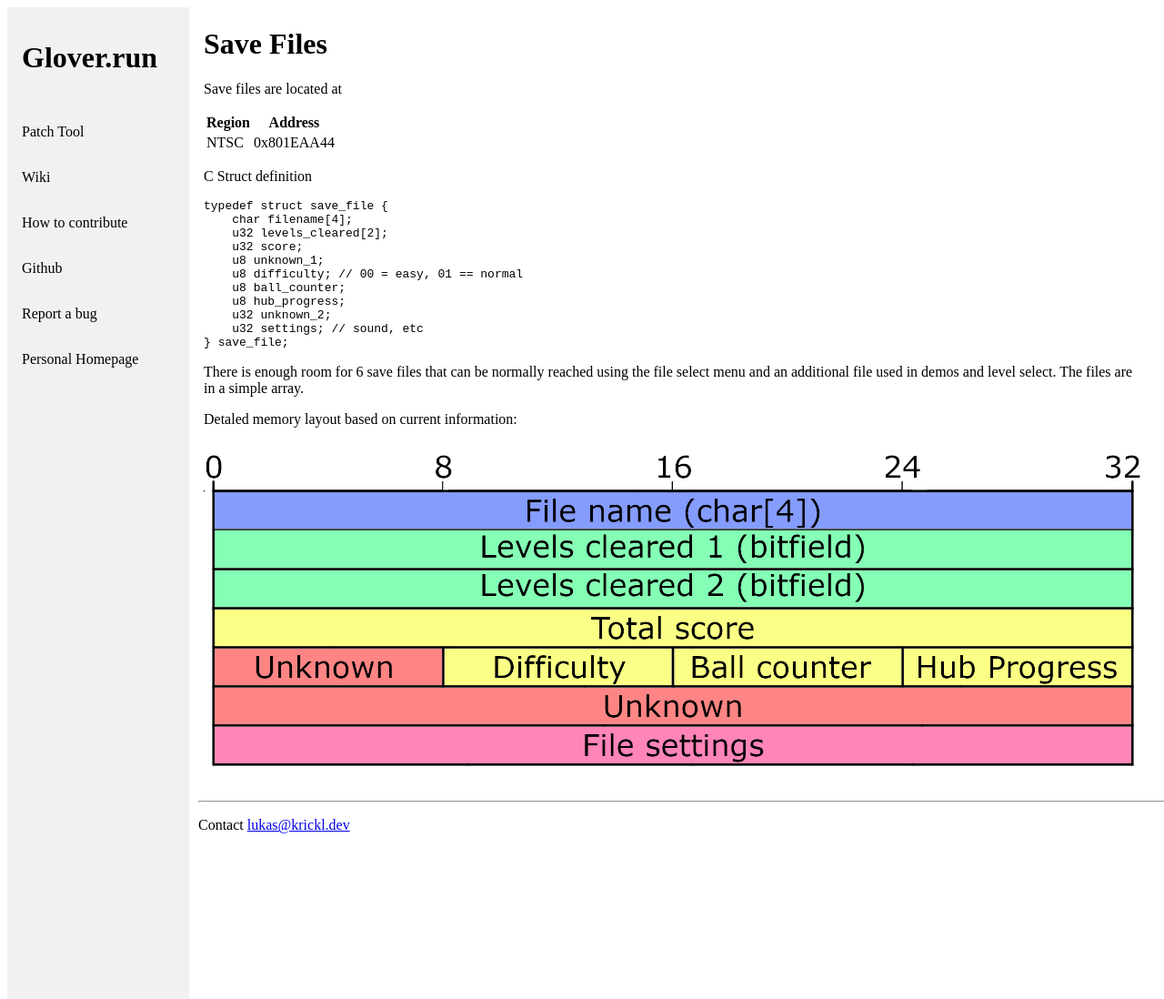
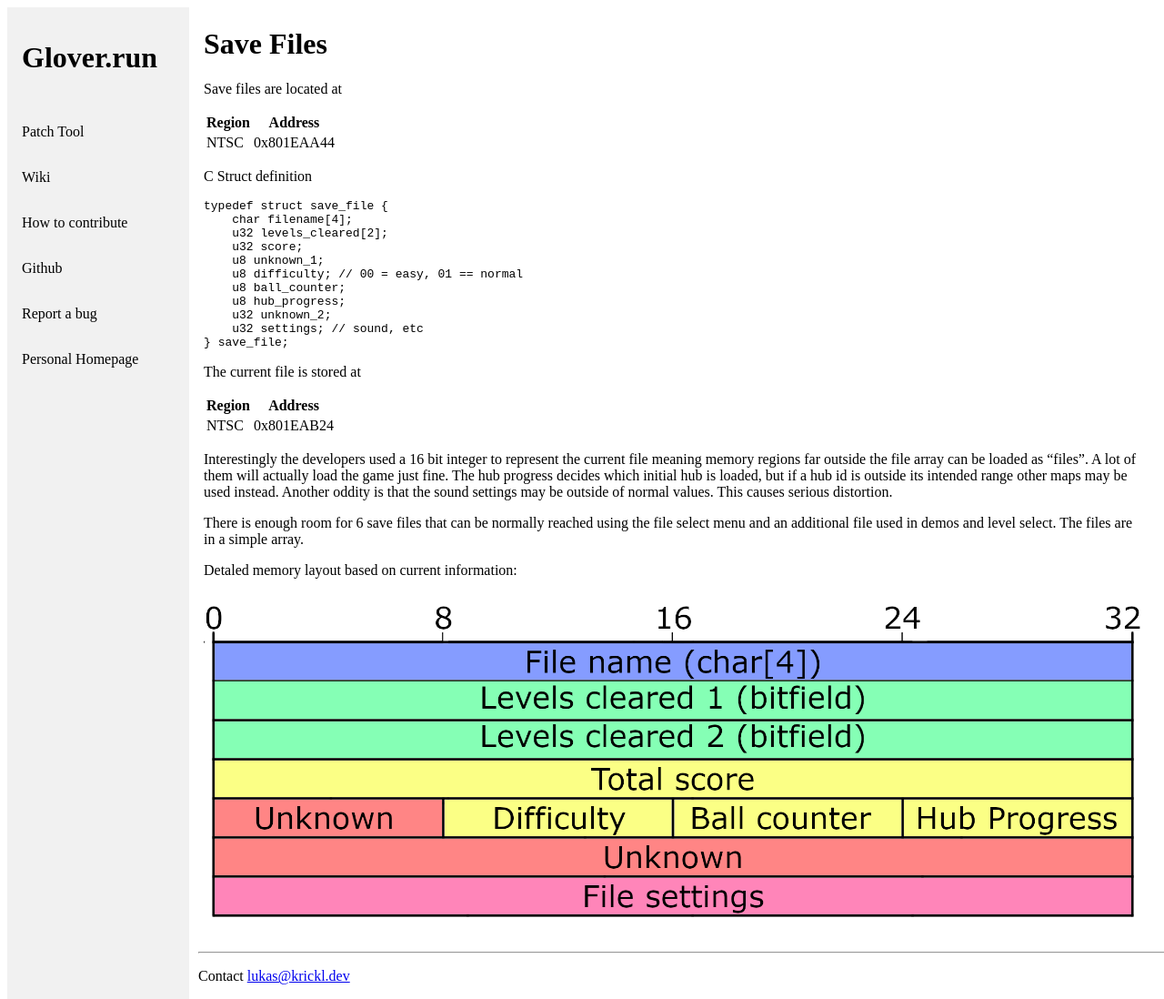
Before and after one commit to unlink2/glover_patch, a Jekyll site: the page built from web/_posts/2021-02-27-save-file.md, in a window 1280 px wide and 1098 px high. Shown: the whole window at 91% size. Built offline with Jekyll 4.4.1, drawn with Linux system fonts in a browser that asks for light colours; nearby versions of some CDN libraries; library files that are not in the unit come from our copies.

Commit message:
Updated file page

````diff
--- a/web/_posts/2021-02-27-save-file.md
+++ b/web/_posts/2021-02-27-save-file.md
@@ -27,6 +27,18 @@
 } save_file;
 ```
 
+The current file is stored at
+
+|Region|Address|
+|---|---|
+|NTSC|0x801EAB24|
+
+Interestingly the developers used a 16 bit integer to represent the current file meaning
+memory regions far outside the file array can be loaded as "files".
+A lot of them will actually load the game just fine. The hub progress decides which initial hub is loaded, but if
+a hub id is outside its intended range other maps may be used instead.
+Another oddity is that the sound settings may be outside of normal values. This causes serious distortion.
+
 There is enough room for 6 save files that can be normally reached using the file select menu
 and an additional file used in demos and level select.
 The files are in a simple array.
````
